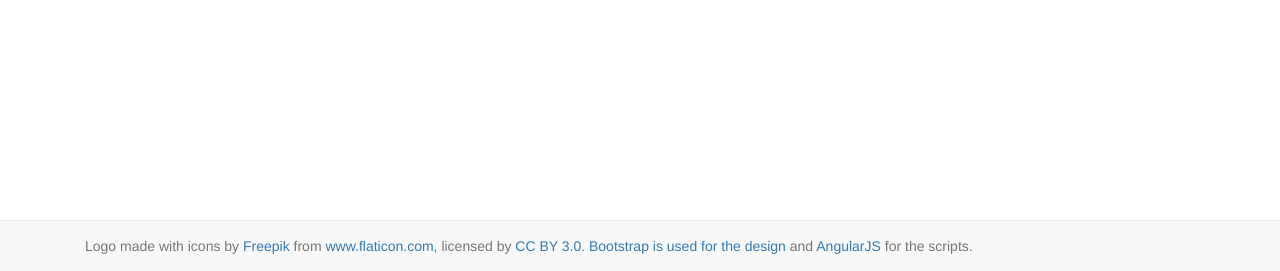
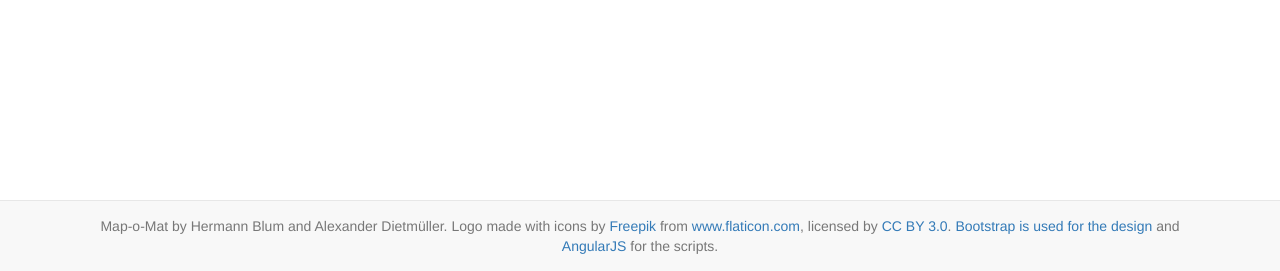
Before and after one commit to NotSpecial/mapomatv2, a Flask app: template mapomat/templates/hello.html in a window 1280 px wide. Shown: the part 529-800 px from the top of the page. Run offline with Flask 2, Linux system fonts and the light colour scheme; the template is opened without the code that fills it, so the values that code supplies are empty; parts of the project's set-up code (start-up, migrations or seed data) failed here and were passed over; some libraries are stand-ins or nearby versions.

```diff
--- a/mapomat/templates/hello.html
+++ b/mapomat/templates/hello.html
@@ -107,7 +107,8 @@
     <div class="navbar navbar-default navbar-fixed-bottom"
     style="text-align: center">
         <div class="container">
-        <p class="navbar-text">Logo made with icons by
+        <p class="navbar-text">Map-o-Mat by Hermann Blum and Alexander
+        Dietmüller. Logo made with icons by
         <a href="http://www.flaticon.com/authors/freepik" title="Freepik">
         Freepik</a> from <a href="http://www.flaticon.com" title="Flaticon">
         www.flaticon.com</a>, licensed by
```
Also changed, not shown: 1 other file.
